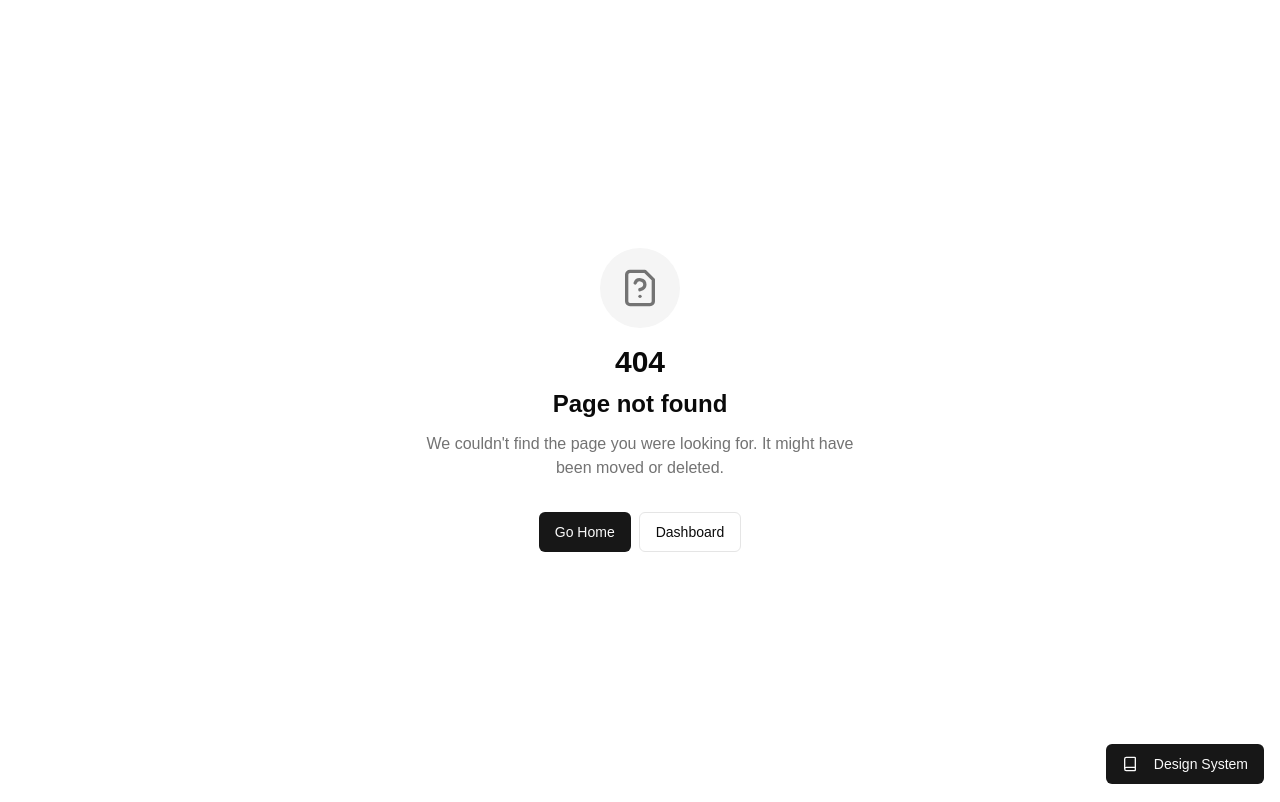
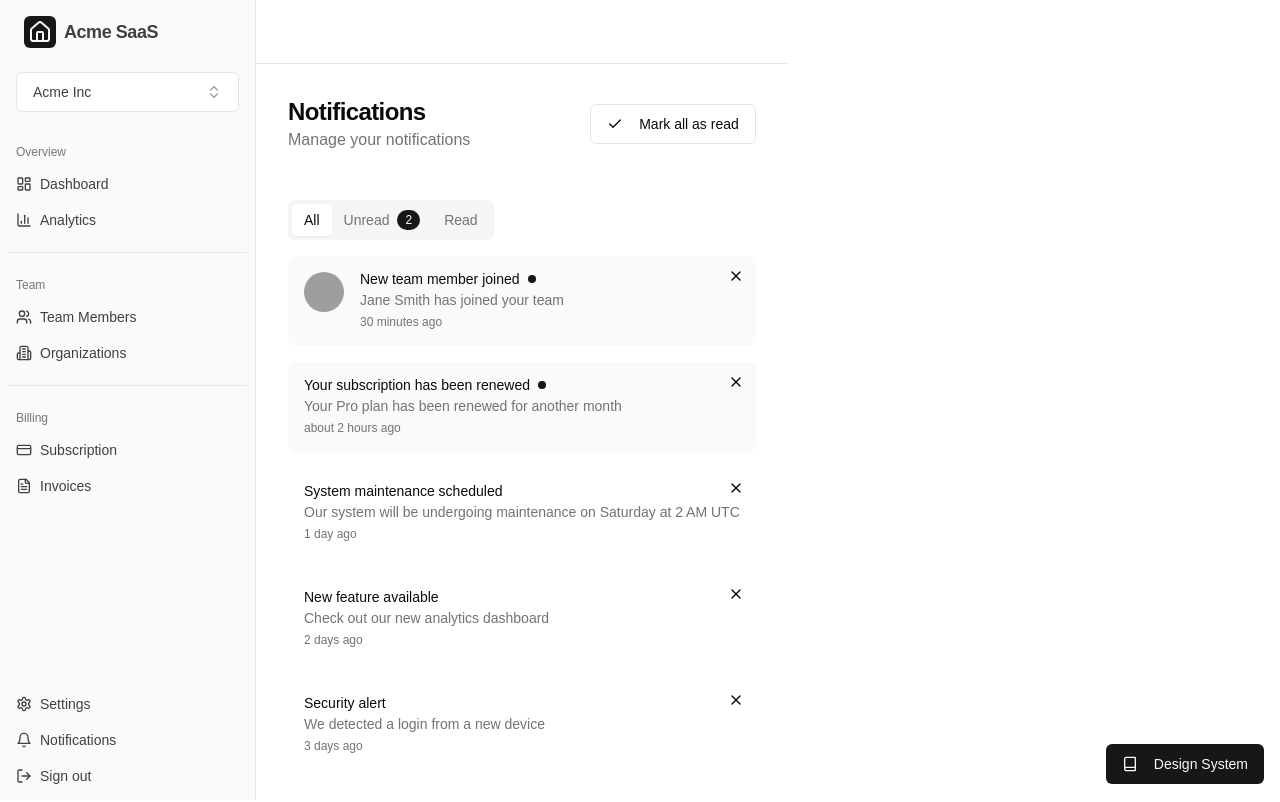
Before and after one commit to liorix/v0-custom-saa-s-design-system, a Next.js app: page /dashboard/notifications in a window 1280 px wide. Before the commit this address had no page. Built offline with nearby package versions, Linux system fonts and the light colour scheme; grey boxes are pictures that could not be loaded.

Commit message:
feat: add notifications page with basic functionality
Create notifications page showing sample notifications and tab filtering.

Co-authored-by: null <1379349+liorix@users.noreply.github.com>

```diff
--- /dev/null
+++ b/app/dashboard/notifications/page.tsx
@@ -0,0 +1,208 @@
+"use client"
+
+import { PageHeader } from "@/components/atoms/page-header"
+import { NotificationItem } from "@/components/molecules/notification-item"
+import { DashboardLayout } from "@/components/templates/dashboard-layout"
+import { Button } from "@/components/ui/button"
+import { Tabs, TabsContent, TabsList, TabsTrigger } from "@/components/ui/tabs"
+import { Bell, Check } from "lucide-react"
+import { useState } from "react"
+
+interface Notification {
+  id: string
+  title: string
+  description?: string
+  time: Date
+  read: boolean
+  user?: {
+    name: string
+    avatarUrl?: string
+  }
+}
+
+export default function NotificationsPage() {
+  const [currentOrganizationId, setCurrentOrganizationId] = useState("1")
+  const [activeTab, setActiveTab] = useState("all")
+
+  const organizations = [
+    { id: "1", name: "Acme Inc" },
+    { id: "2", name: "Globex Corporation" },
+    { id: "3", name: "Initech" },
+  ]
+
+  const [notifications, setNotifications] = useState<Notification[]>([
+    {
+      id: "1",
+      title: "New team member joined",
+      description: "Jane Smith has joined your team",
+      time: new Date(Date.now() - 1000 * 60 * 30), // 30 minutes ago
+      read: false,
+      user: {
+        name: "Jane Smith",
+        avatarUrl: "/placeholder.svg?height=40&width=40",
+      },
+    },
+    {
+      id: "2",
+      title: "Your subscription has been renewed",
+      description: "Your Pro plan has been renewed for another month",
+      time: new Date(Date.now() - 1000 * 60 * 60 * 2), // 2 hours ago
+      read: false,
+    },
+    {
+      id: "3",
+      title: "System maintenance scheduled",
+      description: "Our system will be undergoing maintenance on Saturday at 2 AM UTC",
+      time: new Date(Date.now() - 1000 * 60 * 60 * 24), // 1 day ago
+      read: true,
+    },
+    {
+      id: "4",
+      title: "New feature available",
+      description: "Check out our new analytics dashboard",
+      time: new Date(Date.now() - 1000 * 60 * 60 * 48), // 2 days ago
+      read: true,
+    },
+    {
+      id: "5",
+      title: "Security alert",
+      description: "We detected a login from a new device",
+      time: new Date(Date.now() - 1000 * 60 * 60 * 72), // 3 days ago
+      read: true,
+    },
+  ])
+
+  const handleDismiss = (id: string) => {
+    setNotifications(notifications.filter((notification) => notification.id !== id))
+  }
+
+  const handleMarkAllAsRead = () => {
+    setNotifications(notifications.map((notification) => ({ ...notification, read: true })))
+  }
+
+  const filteredNotifications = notifications.filter((notification) => {
+    if (activeTab === "all") return true
+    if (activeTab === "unread") return !notification.read
+    if (activeTab === "read") return notification.read
+    return true
+  })
+
+  const unreadCount = notifications.filter((notification) => !notification.read).length
+
+  return (
+    <DashboardLayout
+      organizations={organizations}
+      currentOrganizationId={currentOrganizationId}
+      onOrganizationChange={setCurrentOrganizationId}
+      onCreateOrganization={() => console.log("Create organization")}
+      onSignOut={() => console.log("Sign out")}
+    >
+      <div className="container space-y-8 py-8">
+        <PageHeader title="Notifications" description="Manage your notifications">
+          {unreadCount > 0 && (
+            <Button variant="outline" onClick={handleMarkAllAsRead}>
+              <Check className="mr-2 h-4 w-4" />
+              Mark all as read
+            </Button>
+          )}
+        </PageHeader>
+
+        <Tabs defaultValue="all" value={activeTab} onValueChange={setActiveTab} className="space-y-4">
+          <TabsList>
+            <TabsTrigger value="all">All</TabsTrigger>
+            <TabsTrigger value="unread">
+              Unread
+              {unreadCount > 0 && (
+                <span className="ml-2 rounded-full bg-primary px-2 py-0.5 text-xs text-primary-foreground">
+                  {unreadCount}
+                </span>
+              )}
+            </TabsTrigger>
+            <TabsTrigger value="read">Read</TabsTrigger>
+          </TabsList>
+
+          <TabsContent value="all" className="space-y-4">
+            {filteredNotifications.length > 0 ? (
+              <div className="space-y-4">
+                {filteredNotifications.map((notification) => (
+                  <NotificationItem
+                    key={notification.id}
+                    id={notification.id}
+                    title={notification.title}
+                    description={notification.description}
+                    time={notification.time}
+                    read={notification.read}
+                    user={notification.user}
+                    onDismiss={handleDismiss}
+                  />
+                ))}
+              </div>
+            ) : (
+              <div className="flex flex-col items-center justify-center rounded-lg border border-dashed p-8 text-center">
+                <div className="flex h-20 w-20 items-center justify-center rounded-full bg-muted">
+                  <Bell className="h-10 w-10 text-muted-foreground" />
+                </div>
+                <h3 className="mt-4 text-lg font-semibold">No notifications</h3>
+                <p className="mt-2 text-sm text-muted-foreground">You're all caught up!</p>
+              </div>
+            )}
+          </TabsContent>
+
+          <TabsContent value="unread" className="space-y-4">
+            {filteredNotifications.length > 0 ? (
+              <div className="space-y-4">
+                {filteredNotifications.map((notification) => (
+                  <NotificationItem
+                    key={notification.id}
+                    id={notification.id}
+                    title={notification.title}
+                    description={notification.description}
+                    time={notification.time}
+                    read={notification.read}
+                    user={notification.user}
+                    onDismiss={handleDismiss}
+                  />
+                ))}
+              </div>
+            ) : (
+              <div className="flex flex-col items-center justify-center rounded-lg border border-dashed p-8 text-center">
+                <div className="flex h-20 w-20 items-center justify-center rounded-full bg-muted">
+                  <Bell className="h-10 w-10 text-muted-foreground" />
+                </div>
+                <h3 className="mt-4 text-lg font-semibold">No unread notifications</h3>
+                <p className="mt-2 text-sm text-muted-foreground">You're all caught up!</p>
+              </div>
+            )}
+          </TabsContent>
+
+          <TabsContent value="read" className="space-y-4">
+            {filteredNotifications.length > 0 ? (
+              <div className="space-y-4">
+                {filteredNotifications.map((notification) => (
+                  <NotificationItem
+                    key={notification.id}
+                    id={notification.id}
+                    title={notification.title}
+                    description={notification.description}
+                    time={notification.time}
+                    read={notification.read}
+                    user={notification.user}
+                    onDismiss={handleDismiss}
+                  />
+                ))}
+              </div>
+            ) : (
+              <div className="flex flex-col items-center justify-center rounded-lg border border-dashed p-8 text-center">
+                <div className="flex h-20 w-20 items-center justify-center rounded-full bg-muted">
+                  <Bell className="h-10 w-10 text-muted-foreground" />
+                </div>
+                <h3 className="mt-4 text-lg font-semibold">No read notifications</h3>
+                <p className="mt-2 text-sm text-muted-foreground">You haven't read any notifications yet</p>
+              </div>
+            )}
+          </TabsContent>
+        </Tabs>
+      </div>
+    </DashboardLayout>
+  )
+}
```
